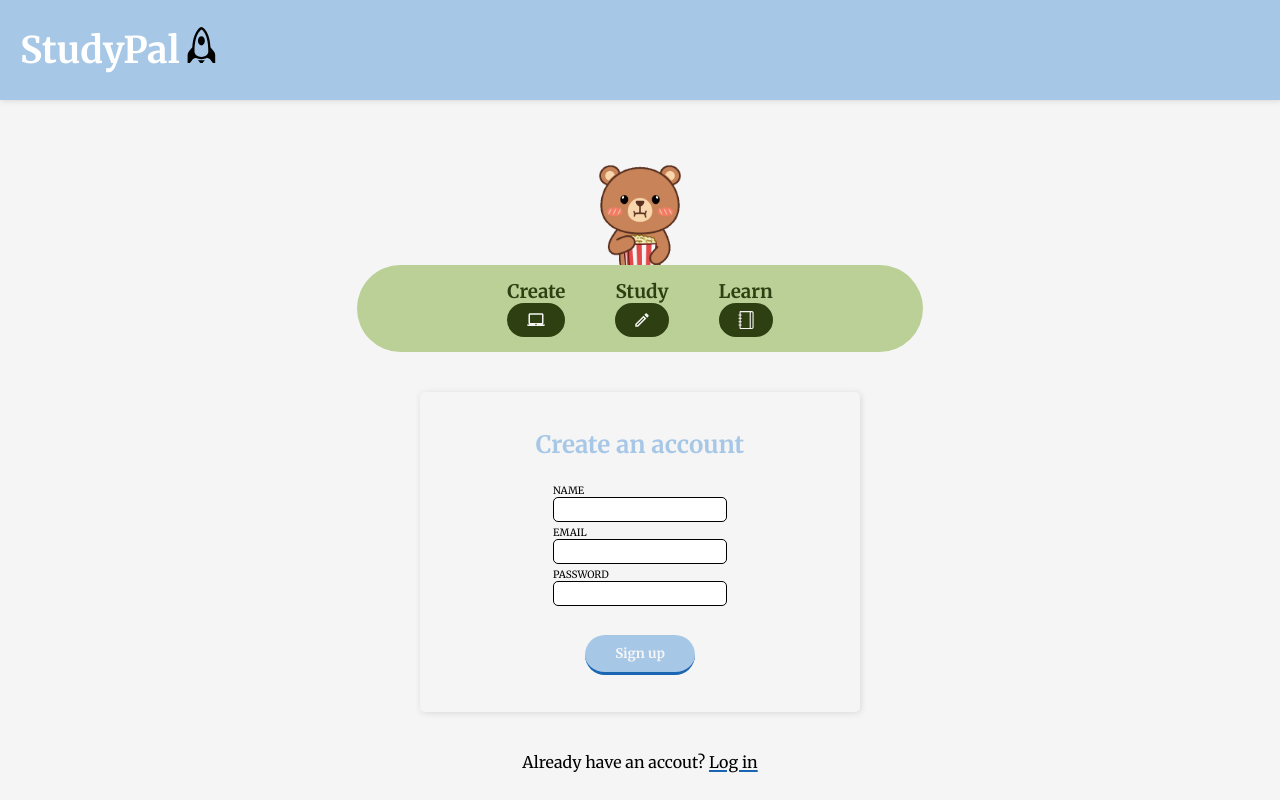
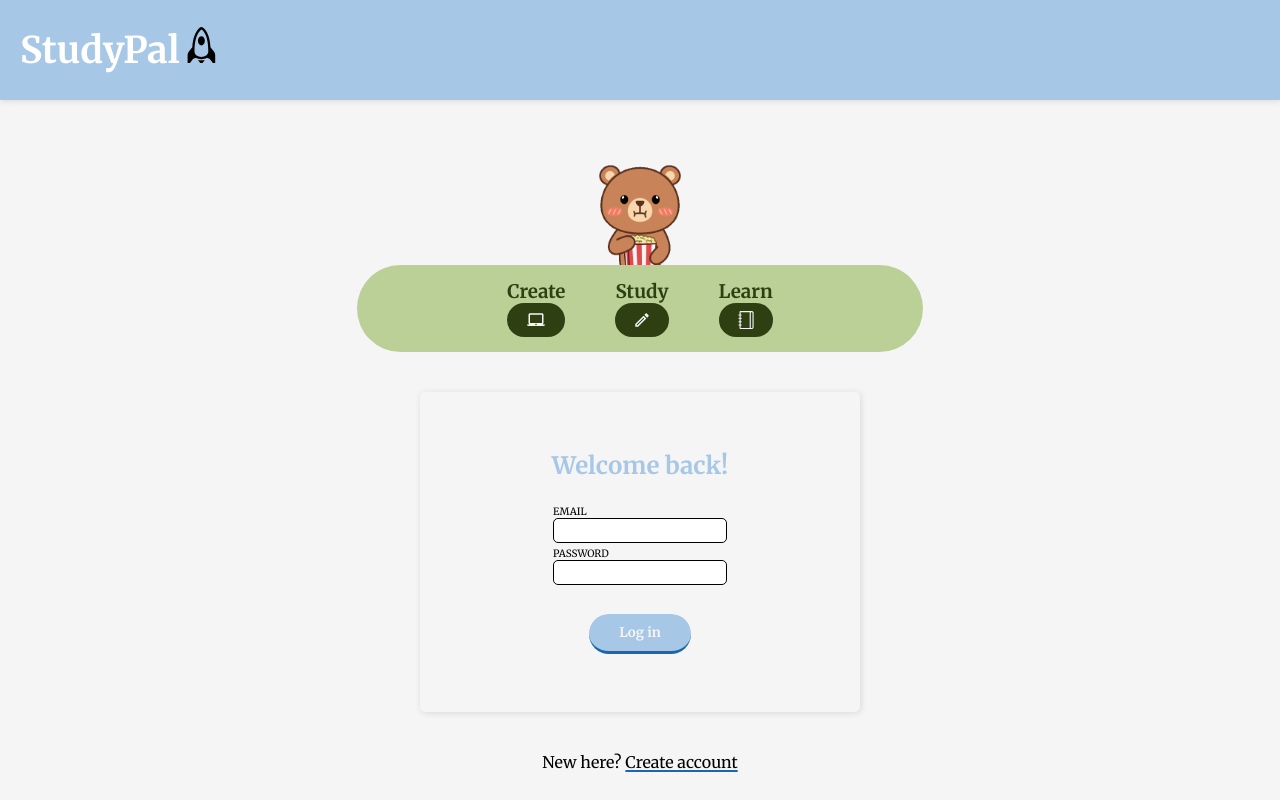
Before and after one commit to HafsaSarker/studyPal, a React (Vite) app in the folder studyPal/: page / in a window 1280 px wide. Both pictures are taken after a click on the element "Log in". Built offline with nearby package versions, Linux system fonts and the light colour scheme.

Commit message:
create signUp/logIn forms

```diff
--- a/studyPal/src/App.jsx
+++ b/studyPal/src/App.jsx
@@ -4,11 +4,13 @@ import HomePage from './Components/HomePage'
 import './App.css'
 
 function App() {
-
+const [isLoggedIn, setIsLoggedIn] = useState(false);
   return (
     <div className="App">
       <Navbar />
-      <HomePage />
+      <HomePage
+        isLoggedIn={isLoggedIn}
+        setIsLoggedIn={setIsLoggedIn}/>
     </div>
   )
 }
--- a/studyPal/src/Components/HomePage.jsx
+++ b/studyPal/src/Components/HomePage.jsx
@@ -1,6 +1,9 @@
 import { MdOutlineCreate, MdLaptopMac } from 'react-icons/md'
 import { SlNotebook } from 'react-icons/sl'
-export default function HomePage(){
+export default function HomePage({isLoggedIn, setIsLoggedIn}){
+    function changeForms(){
+        setIsLoggedIn(prevState => !prevState);
+    }
     return (
         <div className="Home-Page">
             <img className='bear' src="../../public/createAcc.gif" />
@@ -12,7 +15,23 @@ export default function HomePage(){
                 <h3>Learn<span className="icon"><SlNotebook /></span></h3>
             </div>
 
+            { isLoggedIn ?
+            (
+                <form className='logIn-form'>
+                    <h2>Welcome back!</h2>
+                    <label>
+                        EMAIL
+                        <input type="email" />
+                    </label>
+                    <label>
+                        PASSWORD
+                        <input type="password" />
+                    </label>
 
+                    <button className='primary-button'>Log in</button>
+                </form>
+            ) :
+            (
                 <form className="signUp-form">
                     <h2>Create an account</h2>
                     <label>
@@ -30,7 +49,16 @@ export default function HomePage(){
 
                     <button className='primary-button'>Sign up</button>
                 </form>
-            <p>Already have an accout? <span className='log-in-link'>Log in</span></p>
+            )
+            }
+            { isLoggedIn ? (
+                <p>New here? <span className='log-in-link' onClick={changeForms}>Create account</span></p>
+            ) : (
+                <p>Already have an account? <span className='log-in-link' onClick={changeForms}>Log in</span></p>
+            ) }
+
+
+
         </div>
     )
 }
--- a/studyPal/src/index.css
+++ b/studyPal/src/index.css
@@ -81,6 +81,7 @@ nav {
   justify-content: center;
   color: #F5F5F5;
 }
+.logIn-form,
 .signUp-form {
   margin: 40px;
   height: 300px;
@@ -94,10 +95,12 @@ nav {
   width: 400px;
   border-radius: 5px;
 }
+.logIn-form > h2,
 .signUp-form > h2 {
   margin-bottom: 20px;
   color: #A7C7E7;
 }
+.logIn-form > label > input,
 .signUp-form > label > input {
   border: solid 1px black;
   border-radius: 5px;
@@ -123,6 +126,7 @@ label{
 }
 .log-in-link{
   text-decoration:underline 2px #1a66b3;
+
   text-underline-offset: 2px;
   cursor: pointer;
   transition: all .3s;
```
Lines whose indentation alone changed are shown as unchanged.
